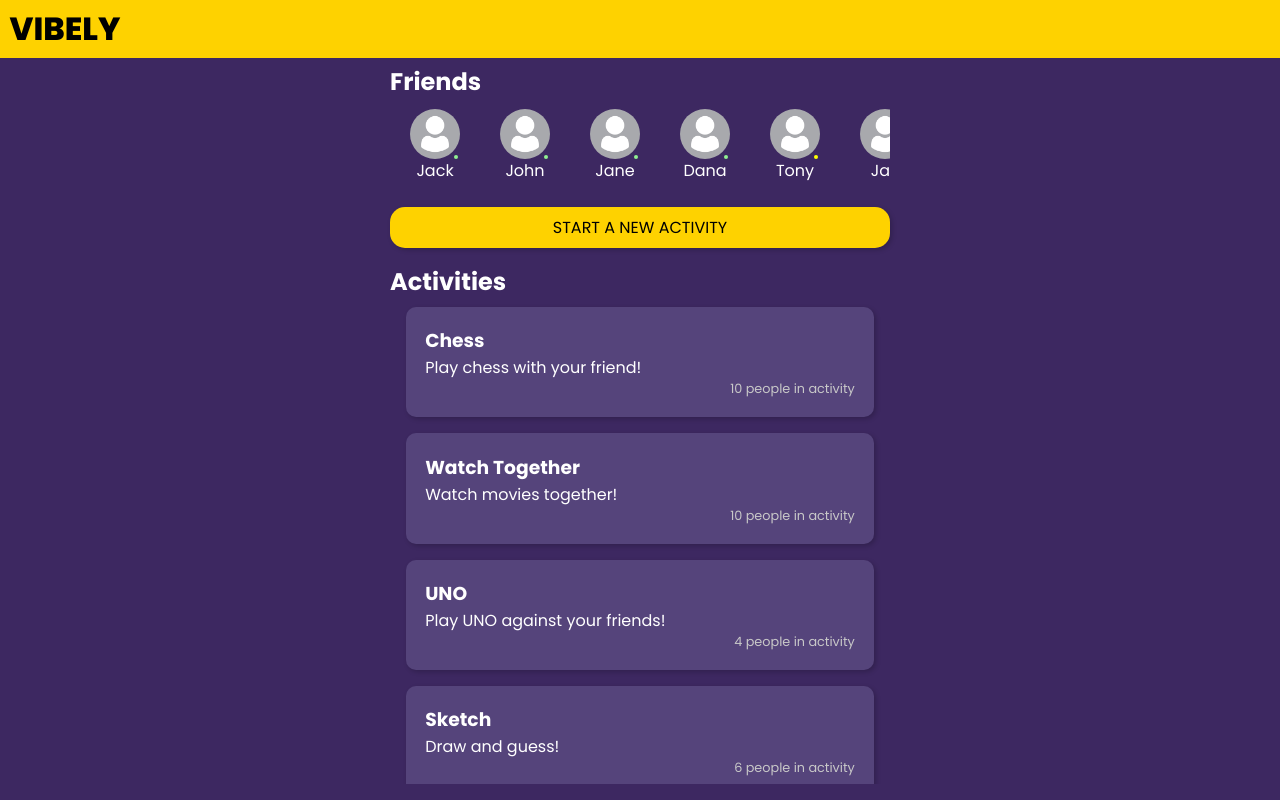
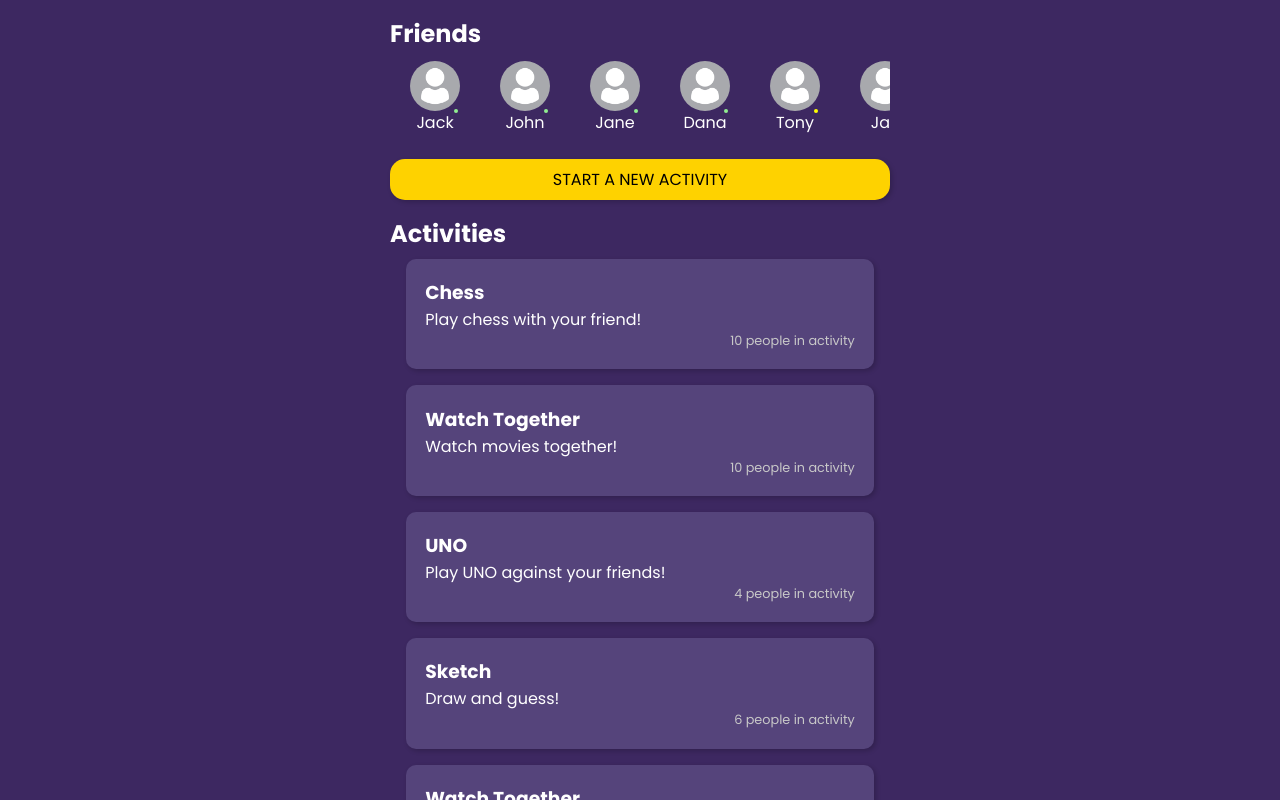
Before and after one commit to johnloser-lwi/vibely_mock_up, a plain HTML site: page index.html in a window 1280 px wide. Both pictures are taken after a click on the button "GO". Drawn offline with Linux system fonts and the light colour scheme.

Commit message:
optimize

```diff
--- a/css/style.css
+++ b/css/style.css
@@ -62,15 +62,15 @@ body {
 
 main {
     width: min(90%,500px);
-    height: 90%;
     justify-content: center;
     position: absolute;
-    top: 8%;
     left: 50%;
     translate: -50%;
 }
 
 .login {
+    height: 90%;
+    top: 8%;
     display: flex;
     flex-direction: column;
     align-items: stretch;
@@ -89,7 +89,7 @@ button {
     font: inherit;
     text-transform: uppercase;
     width: 100%;
-    transition: 0.1s;
+    transition: 0.3s ease-in-out background-color;
 }
 
 button:hover {
@@ -136,6 +136,8 @@ button:hover {
 }
 
 .home {
+    top: 2%;
+    height: 98%;
     display: grid;
     grid-template-columns: 1fr;
     grid-template-rows: auto auto auto auto 1fr;
@@ -153,17 +155,18 @@ button:hover {
     width: 100%;
     max-width: 100%;
     overflow-x: scroll;
+    scrollbar-width: none;
 }
 
 .friend {
     text-align: center;
     padding: 10px 20px 0 20px;
     position: relative;
-    transition: 0.2s background-color;
+    transition: 0.2s ease-in-out padding;
 }
 
 .friend:hover {
-    background-color: var(--profile-highlight);
+    padding: 5px 20px;
 }
 
 .friend::after {
@@ -172,10 +175,15 @@ button:hover {
     position: absolute;
     width: 4px;
     height: 4px;
-    bottom: 35%;
+    bottom: 30px;
     right: 25%;
     border-radius: 50%;
     z-index: 100;
+    transition: 0.2s ease-in-out bottom;
+}
+
+.friend:hover::after {
+    bottom: 35px;
 }
 
 .friend.away::after{
@@ -219,7 +227,7 @@ button:hover {
     margin: 0.5em 1em;
     border-radius: 10px;
     background-color: var(--card);
-    transition:  0.2s background-color;
+    transition:  0.3s ease-in-out background-color;
 }
 
 .activity:hover {
--- a/index.html
+++ b/index.html
@@ -8,7 +8,6 @@
     <link rel="stylesheet" href="css/style.css">
 </head>
 <body>
-    <h1 class="app-title">Vibely</h1>
     <div id="app"></div>
 
     <script type="module" src="scripts/index.js"></script>
--- a/pages/login.html
+++ b/pages/login.html
@@ -6,6 +6,7 @@
     <title>Login</title>
 </head>
 <body>
+    <h1 class="app-title">Vibely</h1>
     <main class="login">
         <div class="background-image">
             <div></div>
```
Also changed, not shown: images/background.jpg (deleted).
